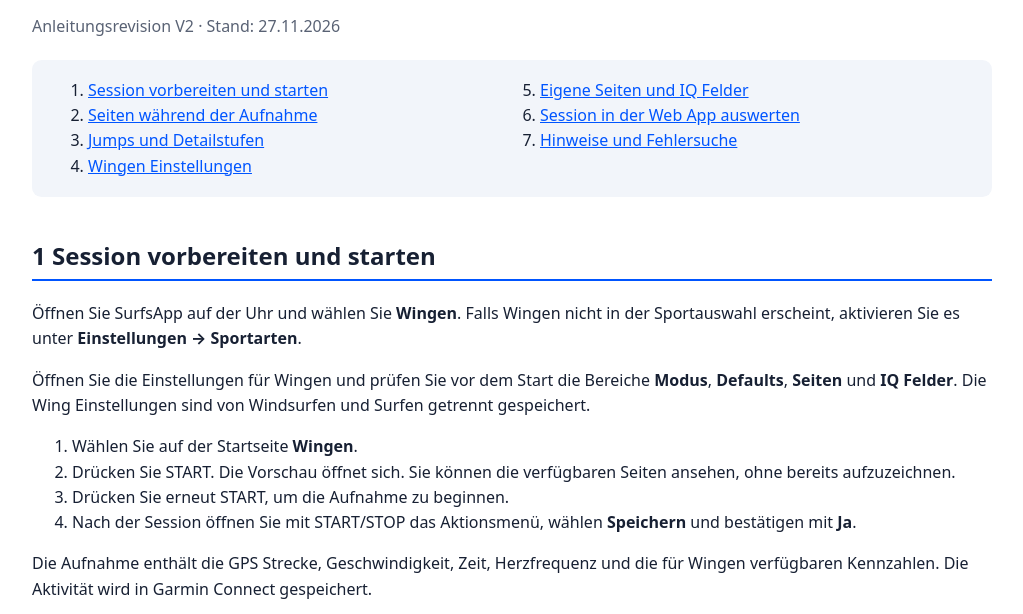
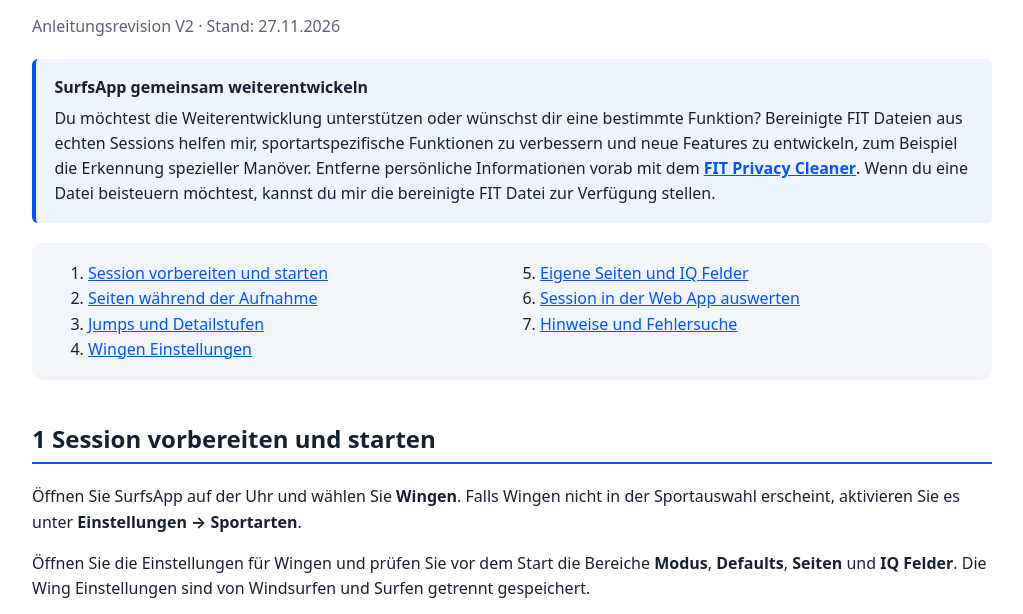
Before and after one commit to AndiSGreenED/surfsapp, a plain HTML site: page wingen/index.html in a window 1280 px wide. Shown: the part 124-738 px from the top of the page, without its empty margins (128-1151 px from the left). Drawn offline with Linux system fonts and the light colour scheme; no server answers.

Commit message:
Add FIT contribution information to wingen/index.html

```diff
--- a/wingen/index.html
+++ b/wingen/index.html
@@ -17,12 +17,17 @@
     figcaption{font-size:.88rem;color:#444;margin-top:.45rem}.note{background:#f5f7fa;padding:.8rem 1rem;border-left:3px solid #8091a8;border-radius:.25rem}
     .foot{margin-top:3rem;border-top:1px solid #d9dee8;padding-top:1rem}
     @media(max-width:600px){nav ol{columns:1}table{display:block;overflow-x:auto}}
+      .support-note{margin:1.2rem 0;padding:1rem 1.15rem;background:#eef5ff;border-left:4px solid #0055ff;border-radius:6px}.support-note p{margin:.35rem 0 0}.support-note a{font-weight:650}
   </style>
 </head>
 <body>
   <h1>Wingen mit SurfsApp</h1>
   <p class="sub">Bedienungsanleitung für Wingfoil Sessions auf der Garmin Uhr</p>
   <p class="sub">Anleitungsrevision V2 · Stand: 27.11.2026</p>
+<section class="support-note" aria-label="SurfsApp Weiterentwicklung">
+  <strong>SurfsApp gemeinsam weiterentwickeln</strong>
+  <p>Du möchtest die Weiterentwicklung unterstützen oder wünschst dir eine bestimmte Funktion? Bereinigte FIT Dateien aus echten Sessions helfen mir, sportartspezifische Funktionen zu verbessern und neue Features zu entwickeln, zum Beispiel die Erkennung spezieller Manöver. Entferne persönliche Informationen vorab mit dem <a href="https://andisgreened.github.io/Fit-Privacy-Cleaner/">FIT Privacy Cleaner</a>. Wenn du eine Datei beisteuern möchtest, kannst du mir die bereinigte FIT Datei zur Verfügung stellen.</p>
+</section>
   <nav>
     <ol>
       <li><a href="#start">Session vorbereiten und starten</a></li>
```
